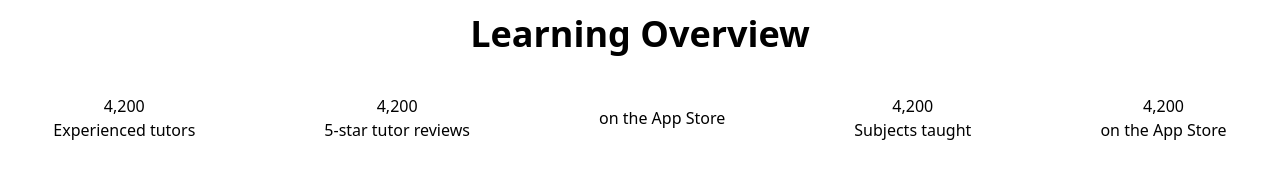
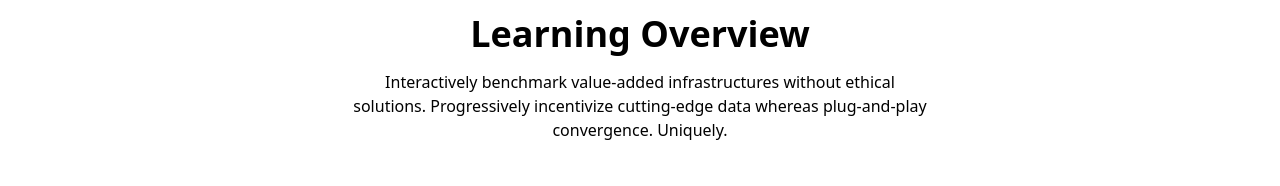
Before and after one commit to mdriyajulislamakash11/Learn-Language-Tutorial-Project-client-site, a React (Vite) app: page / in a window 1280 px wide. Shown: the part 1086-1272 px from the top of the page. Built offline with nearby package versions, Linux system fonts and the light colour scheme; no server answers.

Commit message:
state er kaj holo

```diff
--- a/src/components/StateSection.jsx
+++ b/src/components/StateSection.jsx
@@ -4,6 +4,11 @@ const StateSection = () => {
   return (
     <div>
       <h2 className="text-center text-4xl font-bold ">Learning Overview</h2>
+      <p className="w-2/4 mx-auto text-center my-4">
+        Interactively benchmark value-added infrastructures without ethical
+        solutions. Progressively incentivize cutting-edge data whereas
+        plug-and-play convergence. Uniquely.
+      </p>
       <div className=" mt-10 flex justify-between items-center text-center">
         {/* heading */}
 
@@ -19,7 +24,7 @@ const StateSection = () => {
           <div className="stat-desc">5-star tutor reviews</div>
         </div>
 
-        {/* all totors */}on the App Store
+        {/* all totors */}
         <div className="stat">
           <div className="stat-value">4,200</div>
           <div className="stat-desc">Subjects taught</div>
```
